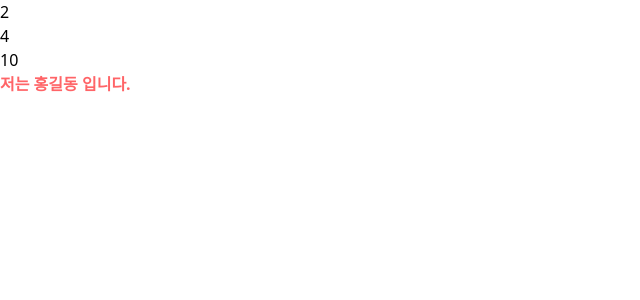
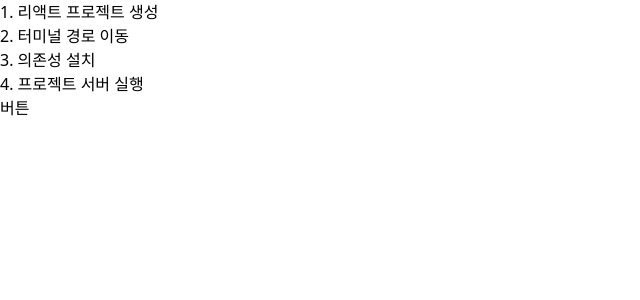
Before and after one commit to yu-rim98/sesac-learning, a React (Vite) app in the folder week03/react/my-react-app/: page / in a window 1280 px wide. Shown: the top 300 px of the page, without its empty margins (0-640 px from the left). Built offline with nearby package versions, Linux system fonts and the light colour scheme.

Commit message:
컴포넌트 중첩 - App 컴포넌트는 항상 다른 컴포넌트를 감싼다.

```diff
--- a/week03/react/my-react-app/src/App.jsx
+++ b/week03/react/my-react-app/src/App.jsx
@@ -1,10 +1,16 @@
 import React from "react";
+import Header from "./components/Header";
 import InterPolation from "./components/jsx/InterPolation";
+import MyButton from "./components/Component/MyButton";
+import MyList from "./components/Component/MyList";
 
 export default function App() {
   return (
     <div>
-      <InterPolation />
+      {/* <Header />
+      <InterPolation /> */}
+      <MyList />
+      <MyButton />
     </div>
   );
 }
--- a/week03/react/my-react-app/src/components/Header.jsx
+++ b/week03/react/my-react-app/src/components/Header.jsx
@@ -1,5 +1,10 @@
 import React from "react";
+import InterPolation from "./jsx/InterPolation.jsx";
 
 export default function Header() {
-  return <div>Header</div>;
+  return (
+    <div>
+      <InterPolation />
+    </div>
+  );
 }
```
